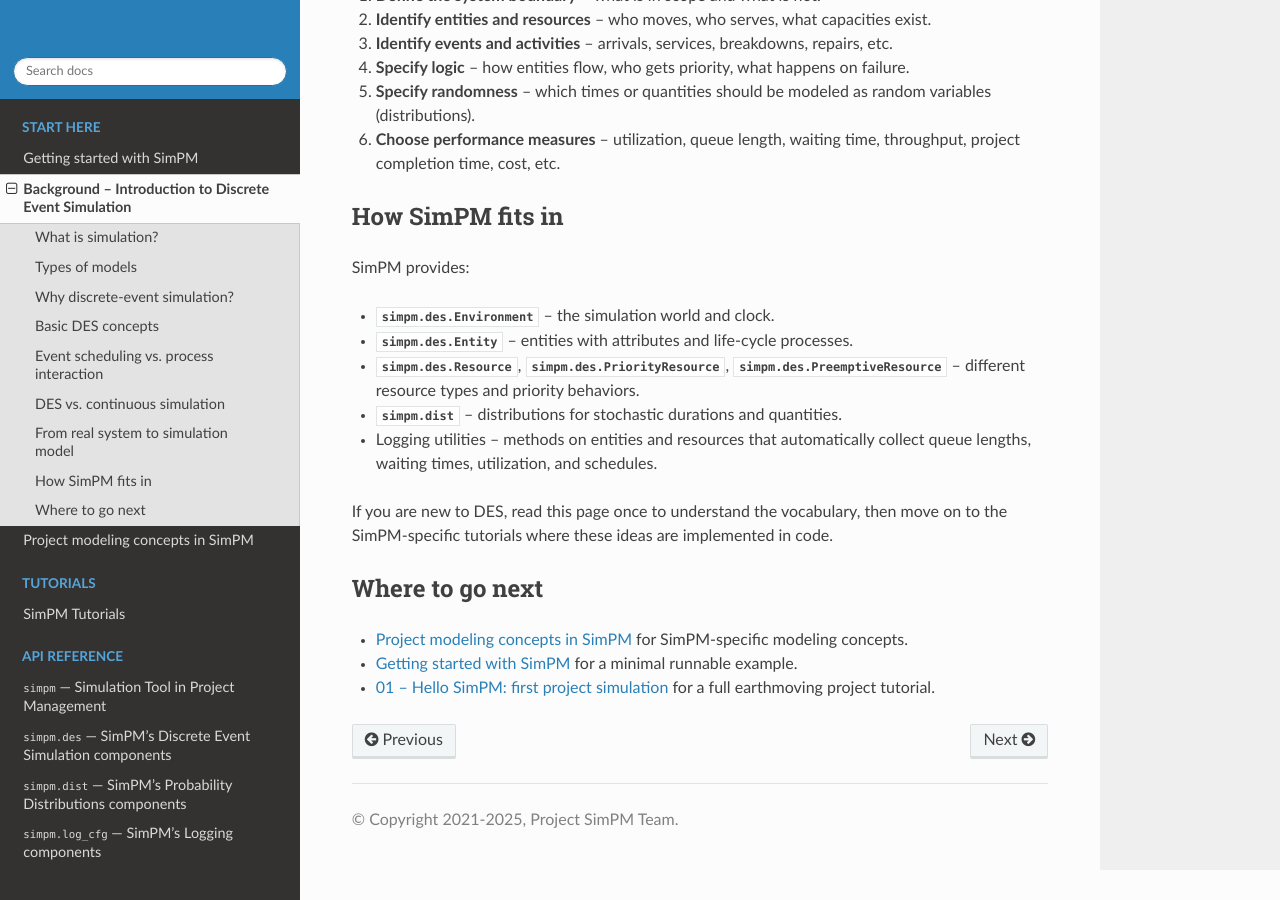
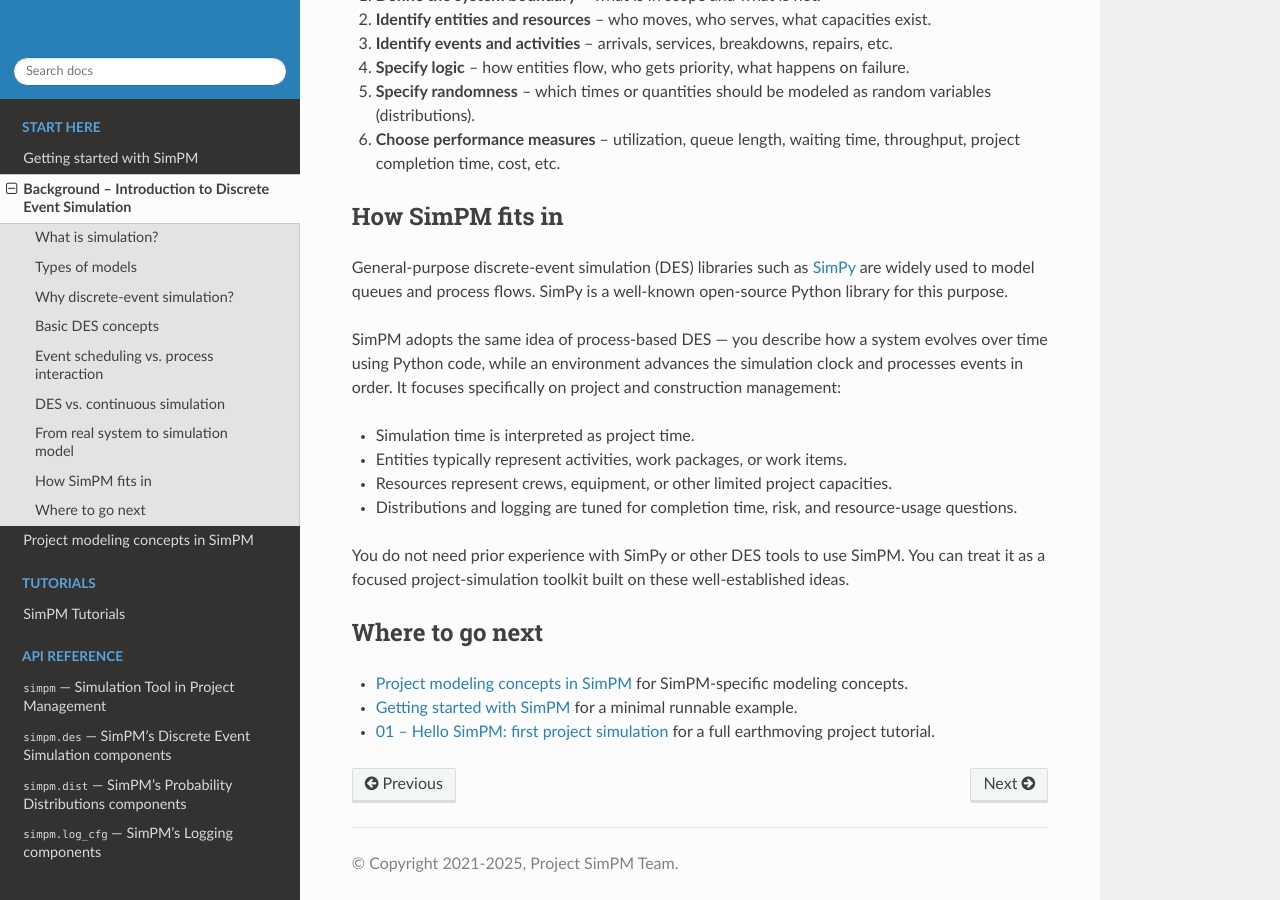
Before and after one commit to Project-SimPM/SimPM, a Sphinx documentation site: the page built from docs/source/concepts/des-background.rst, in a window 1280 px wide and 900 px high, scrolled down 2465 px. Built offline with Sphinx 7.4.7 and the Read the Docs theme 3.1.0, drawn with Linux system fonts in a browser that asks for light colours.

Commit message:
Document SimPM relationship to SimPy and project focus

```diff
--- a/docs/source/concepts/des-background.rst
+++ b/docs/source/concepts/des-background.rst
@@ -104,19 +104,25 @@
 How SimPM fits in
 -----------------
 
-SimPM provides:
+General-purpose discrete-event simulation (DES) libraries such as
+`SimPy <https://simpy.readthedocs.io/>`_ are widely used to model
+queues and process flows. SimPy is a well-known open-source Python
+library for this purpose.
 
-* :class:`simpm.des.Environment` – the simulation world and clock.
-* :class:`simpm.des.Entity` – entities with attributes and life-cycle processes.
-* :class:`simpm.des.Resource`, :class:`simpm.des.PriorityResource`,
-  :class:`simpm.des.PreemptiveResource` – different resource types and priority
-  behaviors.
-* :mod:`simpm.dist` – distributions for stochastic durations and quantities.
-* Logging utilities – methods on entities and resources that automatically collect
-  queue lengths, waiting times, utilization, and schedules.
+SimPM adopts the same idea of process-based DES — you describe how a
+system evolves over time using Python code, while an environment
+advances the simulation clock and processes events in order. It
+focuses specifically on project and construction management:
 
-If you are new to DES, read this page once to understand the vocabulary, then move on
-to the SimPM-specific tutorials where these ideas are implemented in code.
+* Simulation time is interpreted as project time.
+* Entities typically represent activities, work packages, or work items.
+* Resources represent crews, equipment, or other limited project capacities.
+* Distributions and logging are tuned for completion time, risk, and
+  resource-usage questions.
+
+You do not need prior experience with SimPy or other DES tools to use
+SimPM. You can treat it as a focused project-simulation toolkit built
+on these well-established ideas.
 
 Where to go next
 ----------------
```
Also changed, not shown: README.md (+21 -0 lines), docs/source/concepts/project-modeling.rst (+29 -0 lines).
